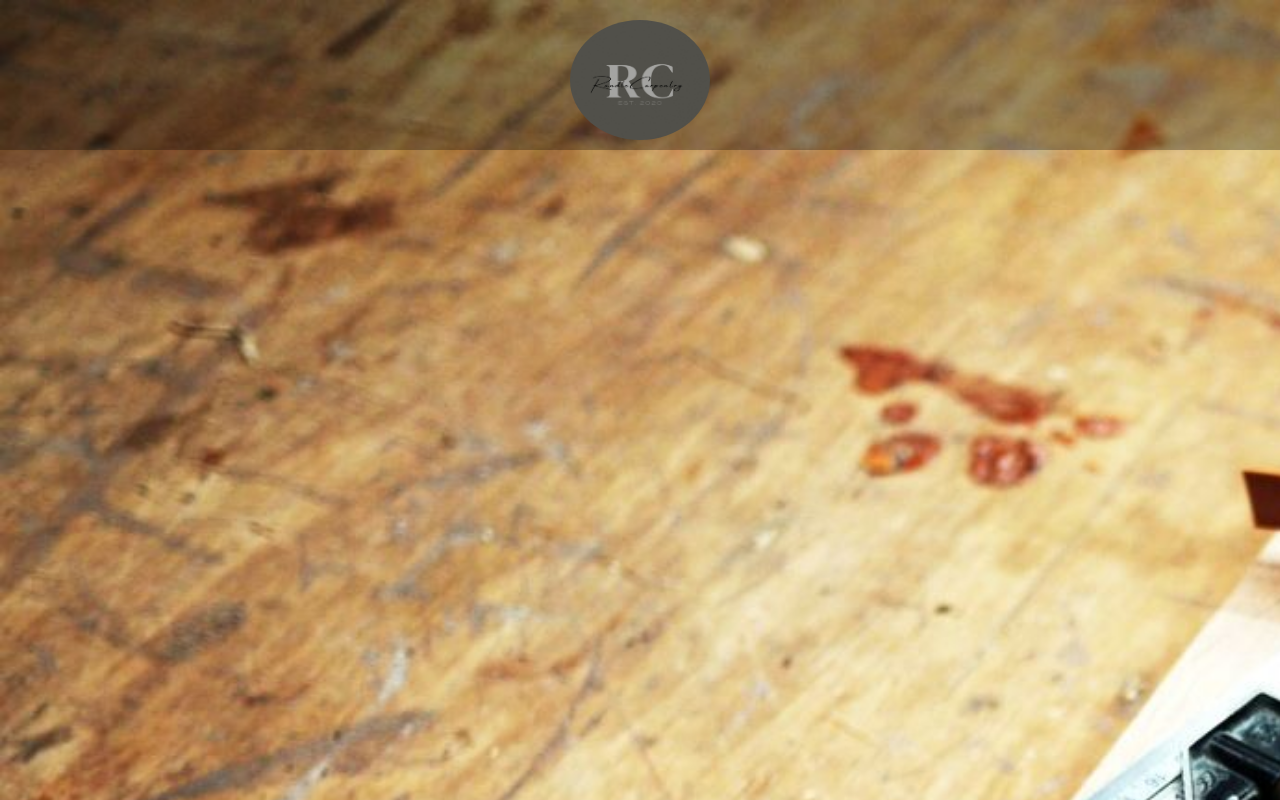
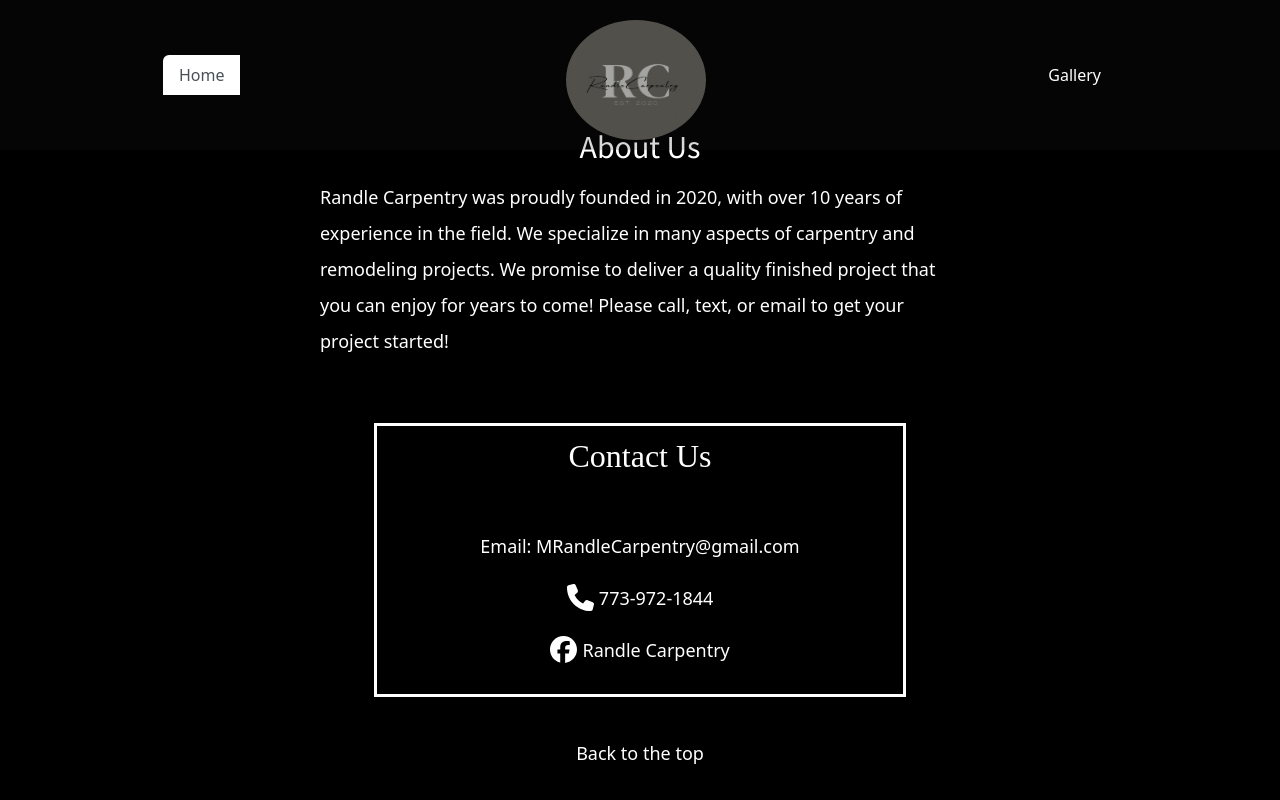
Before and after one commit to jeffbenak/Randle-Renovations, a React (Vite) app: page / in a window 1280 px wide. Shown: the top 800 px of the page. Built offline with nearby package versions, Linux system fonts and the light colour scheme; a web font is replaced by a local one.

Commit message:
Added a few google fonts for the contact and about us headers, also added a home link and gallery link to the header which will be the two pages of the website. The links are functioning as they should be, and I moved the images I currently have to the gallery page in a 3 images per row layout

```diff
--- a/index.html
+++ b/index.html
@@ -6,6 +6,7 @@
     <link rel="preconnect" href="https://fonts.googleapis.com">
     <link rel="preconnect" href="https://fonts.gstatic.com" crossorigin>
     <link href="https://fonts.googleapis.com/css2?family=Tilt+Warp&display=swap" rel="stylesheet">
+    <link href="https://fonts.googleapis.com/css2?family=Source+Sans+Pro&display=swap" rel="stylesheet">
     <title>Randle Carpentry</title>
   </head>
   <body>
--- a/src/components/PagesContainer.jsx
+++ b/src/components/PagesContainer.jsx
@@ -3,15 +3,15 @@ import Header from "./pages/Header";
 import Home from "./pages/Home";
 import Gallery from "./pages/Gallery";
 
-export default function PortfolioContainer() {
+export default function PagesContainer() {
   const [currentPage, setCurrentPage] = useState("Home");
 
   const renderPage = () => {
+    if (currentPage === "Gallery") {
+      return <Gallery />;
+    }
     if (currentPage === "Home") {
       return <Home />;
-    }
-    if (currentPage === "Gallery") {
-      return <Gallery />;
     }
   };
 
--- a/src/components/css/style.css
+++ b/src/components/css/style.css
@@ -1,5 +1,6 @@
 html, body {
     height: 100%;
+    background-color: rgb(0, 0, 0);
 }
 
 body {
@@ -11,9 +12,12 @@ a {
     text-decoration: none;
 }
 
+ul {
+  list-style-type: none;
+}
+
 .App {
     text-align: center;
-    background-color: rgb(0, 0, 0);
     color: rgb(255, 255, 255);
 }
 
@@ -28,7 +32,7 @@ hr {
 }
 
 #head {
-    background-color: rgba(0, 0, 0, 0.301);
+    background-color: rgba(36, 29, 29, 0.178);
     position: fixed;
     z-index: 10000;
     left: 0px;
@@ -39,6 +43,32 @@ hr {
     align-items: center;
     justify-content: space-around;
 }
+
+.navlist {
+  width: 100%;
+}
+
+
+.nav {
+  width: 100%;
+  justify-content: space-around;
+  align-items: center;
+}
+
+.nav-tabs {
+  --bs-nav-tabs-border-width: 0;
+  border-bottom: none !important;
+}
+
+.nav-tabs .nav-link {
+    border-top-right-radius: 0;
+    color: white;
+}
+
+/* .nav-link.active {
+  color: black;
+  background-color: white;
+} */
 
 #header > a {
     color: white;
@@ -56,26 +86,18 @@ hr {
   transition: width .5s, height .5s;
 }
 
-.intro {
-    padding-top: 8%;
-    height: 2000px;
-    background-image: url('../images/carpentry.jpg');
-    background-repeat: no-repeat;
-    background-size: cover;
-}
-
 .home {
-    background-color: black;
     color: white;
-}
-
-.aboutsection {
-  margin-top: 2%;
 }
 
 .aboutsection > p {
   margin-top: 1%;
   text-align: left;
+}
+
+.aboutsection > h2 {
+  padding-top: 10%;
+  font-family: 'Source Sans Pro', sans-serif;
 }
 
 .home > div > p {
@@ -239,3 +261,25 @@ hr {
   .copyright {
     padding-bottom: 1.5%;
   }
+
+  /* GALLERY PAGE CSS */
+
+  .gallery > h1 {
+    margin-top: 5%;
+  }
+
+  .row {
+    display: flex;
+    flex-direction: column;
+    flex-wrap: wrap;
+    margin-top: 3%;
+  }
+
+  .column img {
+    margin-top: 8px;
+    padding: 20px;
+    vertical-align: middle;
+    /* border: 15px solid white; */
+    width: 750px;
+    height: 650px;
+  }
--- a/src/components/pages/Gallery.jsx
+++ b/src/components/pages/Gallery.jsx
@@ -1,10 +1,84 @@
 import React from "react";
+import finish1 from "../images/finish1.jpg";
+import finish2 from "../images/finish2.jpg";
+import finish3 from "../images/finish3.jpg";
+import finish4 from "../images/finish4.jpg";
+import finish5 from "../images/finish5.jpg";
+import finish6 from "../images/finish6.jpg";
+import finish7 from "../images/finish7.jpg";
+import finish8 from "../images/finish8.jpg";
+import finish9 from "../images/finish9.jpg";
+import finish10 from "../images/finish10.jpg";
+import finish11 from "../images/finish11.jpg";
+import finish12 from "../images/finish12.jpg";
+import finish13 from "../images/finish13.jpg";
+import finish14 from "../images/finish14.jpg";
+import finish15 from "../images/finish15.jpg";
+import finish16 from "../images/finish16.jpg";
+import finish17 from "../images/finish17.jpg";
+import finish18 from "../images/finish18.jpg";
+import finish19 from "../images/finish19.jpg";
 
 
 export default function Gallery() {
 
     return (
-        <div>
+        <div className="gallery">
+             <a name='header'></a>
+
+            <h1>Gallery</h1>
+
+            <hr className="hrline"></hr>
+
+
+            <div className="row">
+                <div className="column">
+                    <img src={finish1}></img>
+                    <img src={finish2}></img>
+                    <img src={finish3}></img>
+                </div>
+                <div className="column">
+                    <img src={finish4}></img>
+                    <img src={finish5}></img>
+                    <img src={finish6}></img>
+                </div>
+                <div className="column">
+                    <img src={finish7}></img>
+                    <img src={finish8}></img>
+                    <img src={finish9}></img>
+                </div>
+                <div className="column">
+                    <img src={finish10}></img>
+                    <img src={finish11}></img>
+                    <img src={finish12}></img>
+                </div>
+                <div className="column">
+                    <img src={finish13}></img>
+                    <img src={finish14}></img>
+                    <img src={finish15}></img>
+                </div>
+                <div className="column">
+                    <img src={finish16}></img>
+                    <img src={finish17}></img>
+                    <img src={finish18}></img>
+                </div>
+                <div className="column">
+                    <img src={finish19}></img>
+                    <img src={finish5}></img>
+                    <img src={finish6}></img>
+                </div>
+
+            </div>
+
+            <div className="top">
+
+    <p>
+        <a className='backtotop' href='#header'>Back to the top</a>
+    </p>
+
+    </div>
+
+    <p className="copyright">Copyright &#169; 2023 Randle Carpentry. All Rights Reserved. </p>
 
         </div>
     )
--- a/src/components/pages/Header.jsx
+++ b/src/components/pages/Header.jsx
@@ -31,8 +31,47 @@ export default function Header({ currentPage, handlePageChange }) {
         <>
         <div id="head">
 
+            <div className="navlist">
 
-            <a href="#home"><img id="logo" src={Logo}></img></a>
+            <ul className="nav nav-tabs">
+
+                <li className="nav-item">
+
+
+            <a href="#home" onClick={() => handlePageChange("Home")}
+            className={currentPage === "Home" ? "nav-link nav-tabs active" : "nav-link nav-tabs"}>
+
+            Home
+            </a>
+
+            </li>
+
+            <li className="nav-item">
+
+            <img id="logo" src={Logo}></img>
+
+            </li>
+
+            <li className="nav-item">
+
+
+                <a
+
+            href="#gallery"
+            onClick={() => handlePageChange("Gallery")}
+            className={currentPage === "Gallery" ? "nav-link active" : "nav-link"}
+            >
+            Gallery
+
+                </a>
+
+                </li>
+
+                </ul>
+
+            </div>
+
+
 
 
         </div>
--- a/src/components/pages/Home.jsx
+++ b/src/components/pages/Home.jsx
@@ -25,7 +25,7 @@ import finish19 from "../images/finish19.jpg";
 
 
 
-export default function Home() {
+export default function Home({ currentPage, handlePageChange }) {
 
     const [visibleone, setVisibleOne] = useState(false);
     const [visibletwo, setVisibleTwo] = useState(false);
@@ -42,11 +42,6 @@ export default function Home() {
         <div className="home">
               <a name='header'></a>
 
-            <div className="intro">
-
-
-    </div>
-
 
     <div className="aboutsection">
 
@@ -61,10 +56,10 @@ export default function Home() {
 
     </div>
 
-    <div className="gallery">
+
+    {/* <div className="gallery">
 
 
-        <h1>Gallery</h1>
 
         <hr className="hrline"></hr>
 
@@ -163,7 +158,7 @@ export default function Home() {
 
 
 
-    </div>
+    </div> */}
 
     <div className="content">
 
```
